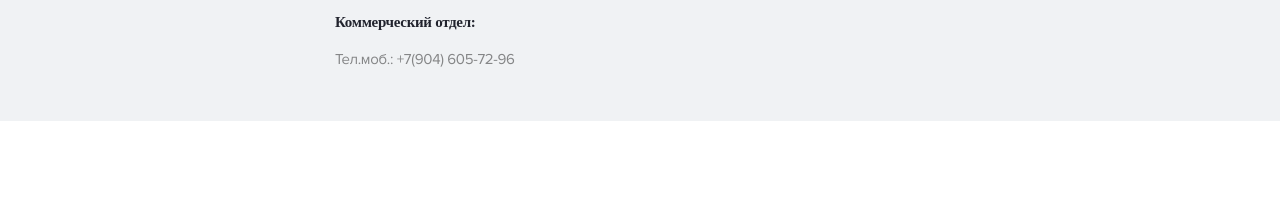
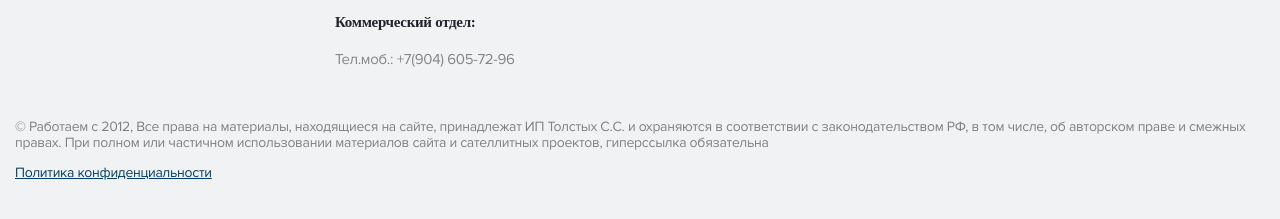
Before and after one commit to Ravil377/rialpro-spb, a plain HTML site: page index.html in a window 1280 px wide. Shown: the part 3316-3535 px from the top of the page. Before the commit the page ends 3437 px from the top, so only its background shows below. Drawn offline with nearby package versions, Linux system fonts and the light colour scheme; files whose address does not match are found by name.

Commit message:
fix footer

```diff
--- a/css/new.css
+++ b/css/new.css
@@ -756,3 +756,25 @@ text-align: left;
         transform: translateY(-100vh);
     }
 }
+
+._copyright {
+    padding-top: 48px;
+    padding-bottom: 15px;
+    font-family: Proxima Nova;
+font-size: 14px;
+font-weight: 400;
+line-height: 15.4px;
+letter-spacing: -0.02em;
+text-align: left;
+color: #818283;
+}
+._conf a {
+    font-family: Proxima Nova;
+    font-size: 14px;
+    font-weight: 400;
+    line-height: 15.4px;
+    letter-spacing: -0.02em;
+    text-align: left;
+    color: #003E6E;
+    text-decoration: underline;
+}
--- a/index.html
+++ b/index.html
@@ -820,6 +820,14 @@
 						</div>
 					</div>
 				</div>
+                <div class="row">
+                    <div class="col-xs-12 _copyright">
+                        © Работаем с 2012, Все права на материалы, находящиеся на сайте, принадлежат ИП Толстых С.С. и охраняются в соответствии с законодательством РФ, в том числе, об авторском праве и смежных правах. При полном или частичном использовании материалов сайта и сателлитных проектов, гиперссылка обязательна
+                    </div>
+                    <div class="col-xs-12 _conf">
+                        <a href="#">Политика конфиденциальности</a>
+                    </div>
+                </div>
 			</div>
 		</footer>
         <script type="text/javascript" src="//code.jquery.com/jquery-1.11.0.min.js"></script>
```
